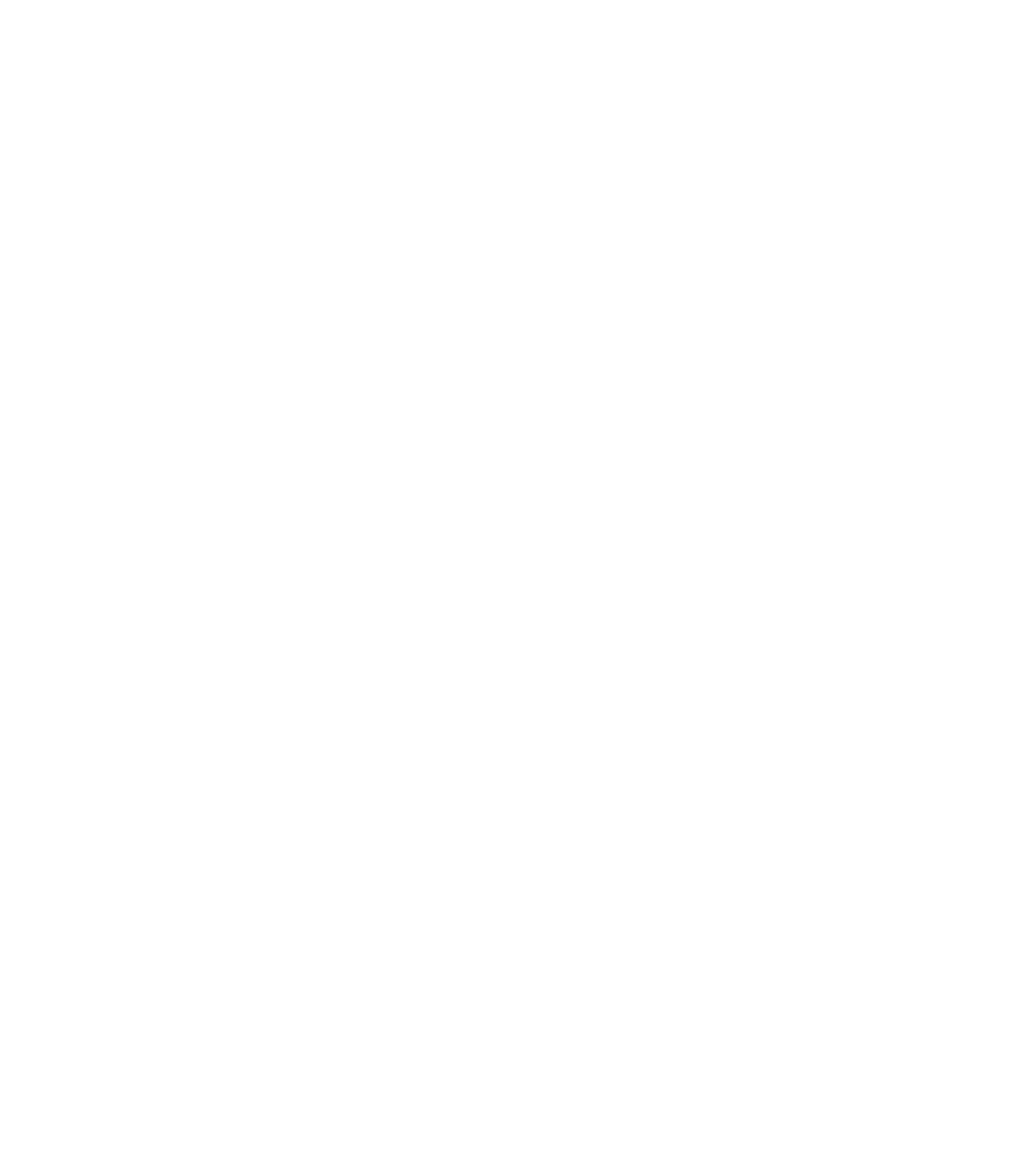
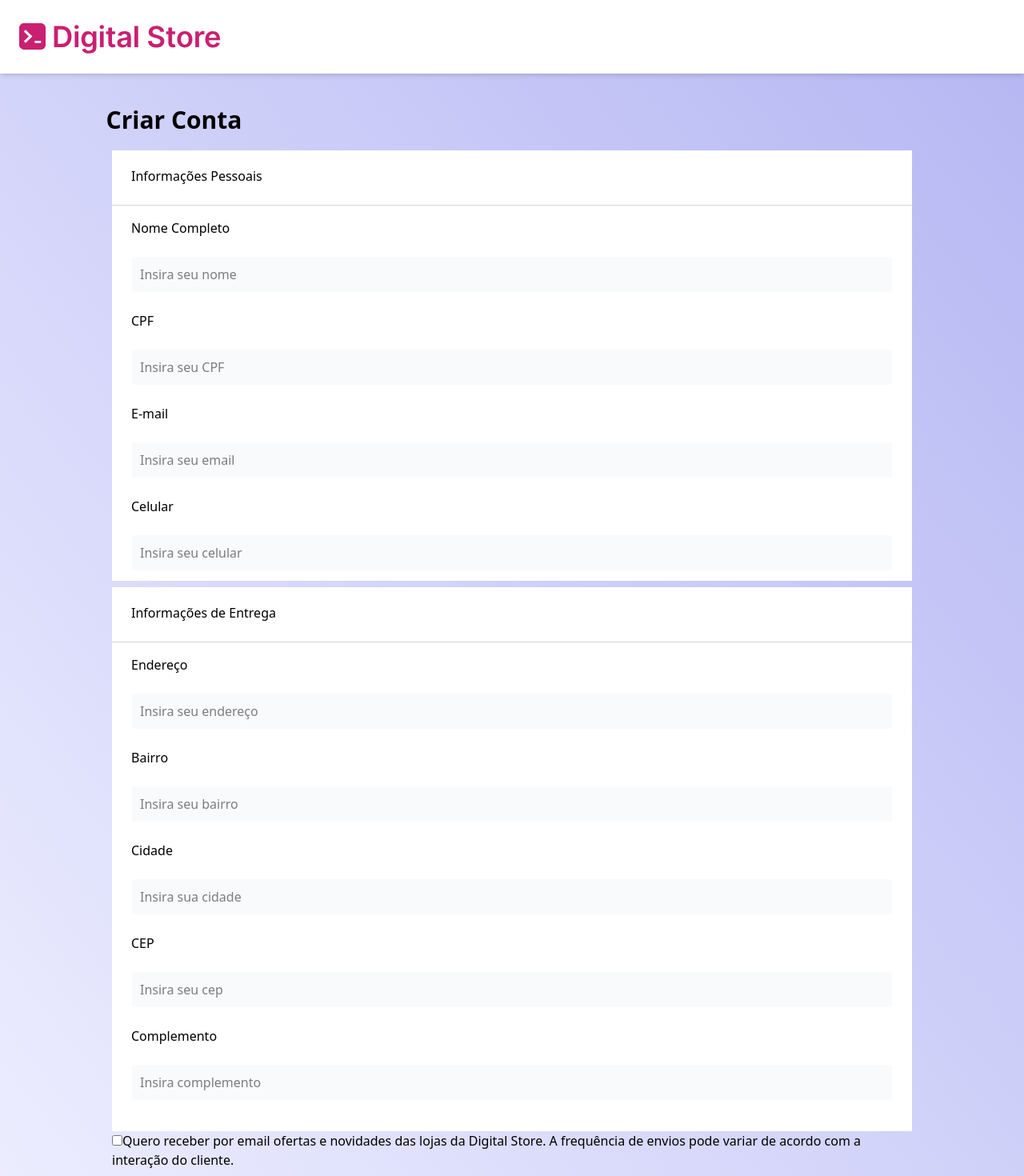
Before and after one commit to nailton-vieira/drip-store-front, a React (Vite) app: page /form-create in a window 1280 px wide. Before the commit this address had no page. Shown: the top 1470 px of the page at 80% size. Before the commit the page ends 800 px from the top, so only its background shows below. Built offline with nearby package versions, Linux system fonts and the light colour scheme.

Commit message:
Criando page para criar conta

```diff
--- a/src/main.jsx
+++ b/src/main.jsx
@@ -4,7 +4,9 @@
 import HomePage from "./pages/HomePage";
 import ProductDetails from "./pages/ProductDetails";
 import MyOrders from "./pages/MyOrders";
+import FormAccount from "./pages/FormAccount";
 import AccountLogin from "./pages/AccountLogin";
+import AccoutCreate from "./pages/AccountCreate";
 import ProductList from "./pages/ProductList";
 import MyInformation from "./pages/MyInformation";
 import { Navigate } from "react-router-dom";
@@ -16,9 +18,10 @@
         <Route path="/" element={<HomePage />} />
         <Route path="/home" element={<Navigate to="/" />} />
         <Route path="/login" element={<AccountLogin />} />
+        <Route path="/create" element={<AccoutCreate />} />
+        <Route path="/form-create" element={<FormAccount />} />
         <Route path="/product-details" element={<ProductDetails />} />
         <Route path="/my-orders" element={<MyOrders />} />
-
         <Route path="/product-list" element={<ProductList />} />
         <Route path="/my-information" element={<MyInformation />} />
       </Routes>
--- /dev/null
+++ b/src/pages/AccountCreate.jsx
@@ -0,0 +1,88 @@
+import { Link } from "react-router-dom";
+import LogoFacebook from "../assets/facebook.login.png";
+import LogoHeader from "../assets/logo-header.svg";
+import LogoEmail from "../assets/gmail.png";
+import TenisLogin4 from "../assets/tenislogin4.png";
+import Footer from "../components/Footer";
+
+export default function AccoutCreate() {
+  return (
+    <>
+      <div className="flex flex-col items-center justify-center">
+        {/* A MUDANÇA ESTÁ AQUI: As classes do header foram ajustadas */}
+        <header className="flex w-full items-center bg-white p-5 xl:p-10">
+          <div className="container mx-auto">
+            <Link to="/">
+              <img
+                src={LogoHeader}
+                alt="Digital Store Logo"
+                className="w-50 cursor-pointer xl:h-[44px] xl:w-[253px]"
+              />
+            </Link>
+          </div>
+        </header>
+
+        <div className="w-full bg-gradient-to-bl from-[#b5b6f2] to-[#efefff] py-10 pb-20">
+          <div className="flex items-center justify-center">
+            <div className="flex h-auto w-[315px] flex-col gap-5 rounded-lg bg-white p-[30px] shadow-xl md:h-auto md:w-[500px]">
+              <div>
+                <h2 className="text-center text-2xl">Crie sua conta</h2>
+                <h3 className="mb-4 text-center">
+                  Já possui uma conta?
+                  <Link
+                    to="/login"
+                    className="cursor-pointer text-[#C92071] underline hover:text-pink-700"
+                  >
+                    {" "}
+                    Entre aqui
+                  </Link>
+                </h3>
+              </div>
+              <div>
+                <p>Email</p>
+                <input
+                  type="text"
+                  name="email"
+                  id="email"
+                  placeholder="Insira seu login ou email"
+                  className="w-full rounded border border-gray-200 bg-gray-50 p-2 opacity-50 focus:outline-none focus:ring-2 focus:ring-pink-400"
+                />
+              </div>
+              <div>
+                <Link
+                  to="/form-create"
+                  className="flex h-[40px] w-full cursor-pointer items-center justify-center rounded-lg border border-[#C92071] bg-[#C92071] text-white"
+                >
+                  Criar conta
+                </Link>
+              </div>
+              <h3 className="flex items-center justify-center">
+                Ou faça login com
+              </h3>
+              <div className="flex h-auto items-center justify-center gap-4">
+                <img
+                  src={LogoEmail}
+                  alt="Login com Gmail"
+                  className="cursor-pointer"
+                />
+                <img
+                  src={LogoFacebook}
+                  alt="Login com Facebook"
+                  className="cursor-pointer"
+                />
+              </div>
+            </div>
+            <div className="hidden md:block">
+              <img
+                src={TenisLogin4}
+                alt="Imagem de um tênis"
+                className="max-w-md"
+              />
+            </div>
+          </div>
+        </div>
+      </div>
+      <Footer />
+    </>
+  );
+}
--- /dev/null
+++ b/src/pages/FormAccount.jsx
@@ -0,0 +1,168 @@
+import { Link } from "react-router-dom";
+import LogoHeader from "../assets/logo-header.svg";
+
+export default function FormAccount() {
+  return (
+    <div className="bg-linear-to-bl from-[#b5b6f2] to-[#efefff]">
+      <header className="bg-white p-5 xl:p-6 shadow-md mb-10">
+        <div className="container mx-auto flex items-center justify-start">
+          <Link to="/">
+            <img
+              src={LogoHeader}
+              alt="Digital Store Logo"
+              className="w-50 cursor-pointer xl:w-[253px] xl:h-[44px]"
+            />
+          </Link>
+        </div>
+      </header>
+      <div className="flex justify-center items-cente m-5 xl:ml-[-825px]">
+        <h2 className=" font-bold text-3xl  ">Criar Conta</h2>
+      </div>
+      <form className="flex justify-center items-cente  ">
+        <div className="space-y-2">
+          <div className="bg-white w-[350px] h-[538px] space-y-6 md:w-[700px] xl:w-[1000px]">
+            <div className="pt-5">
+              <p className="ml-6">Informações Pessoais</p>
+            </div>
+            <div className="border-t border-gray-300 mb-4"></div>
+
+            <p className="ml-6">Nome Completo </p>
+            <div className="flex flex-col items-center ">
+              <input
+                type="text"
+                name="email"
+                id="email"
+                placeholder="Insira seu nome"
+                className=" border-2 border-gray-50 focus:border-[#C92071]
+                 outline-none w-[300px] bg-gray-50 p-2 rounded-[4px] md:w-[650px]  xl:w-[950px]"
+              />
+            </div>
+
+            <p className="ml-6">CPF </p>
+            <div className="flex flex-col items-center">
+              <input
+                type="text"
+                name="email"
+                id="email"
+                placeholder="Insira seu CPF"
+                className="border-2 border-gray-50 focus:border-[#C92071]
+               outline-none w-[300px] bg-gray-50 p-2 rounded-[4px] md:w-[650px]  xl:w-[950px]"
+              />
+            </div>
+
+            <p className="ml-6">E-mail </p>
+            <div className="flex flex-col items-center">
+              <input
+                type="text"
+                name="email"
+                id="email"
+                placeholder="Insira seu email"
+                className="border-2 border-gray-50 focus:border-[#C92071]
+               outline-none w-[300px] bg-gray-50 p-2 rounded-[4px] md:w-[650px]  xl:w-[950px]"
+              />
+            </div>
+
+            <p className="ml-6">Celular</p>
+            <div className="flex flex-col items-center">
+              <input
+                type="text"
+                name="email"
+                id="email"
+                placeholder="Insira seu celular"
+                className="border-2 border-gray-50 focus:border-[#C92071]
+               outline-none w-[300px] bg-gray-50 p-2 rounded-[4px] md:w-[650px]  xl:w-[950px]"
+              />
+            </div>
+          </div>
+
+          <div className="bg-white w-[350px] h-[680px] space-y-6 md:w-[700px] xl:w-[1000px]">
+            <div className="pt-5">
+              <p className="ml-6">Informações de Entrega</p>
+            </div>
+            <div className="border-t border-gray-300 mb-4"></div>
+
+            <p className="ml-6">Endereço </p>
+            <div className="flex flex-col items-center">
+              <input
+                type="text"
+                name="email"
+                id="email"
+                placeholder="Insira seu endereço"
+                className="border-2 border-gray-50 focus:border-[#C92071]
+               outline-none w-[300px] bg-gray-50 p-2 rounded-[4px] md:w-[650px]  xl:w-[950px]"
+              />
+            </div>
+
+            <p className="ml-6">Bairro</p>
+            <div className="flex flex-col items-center">
+              <input
+                type="text"
+                name="email"
+                id="email"
+                placeholder="Insira seu bairro"
+                className="border-2 border-gray-50 focus:border-[#C92071]
+               outline-none w-[300px] bg-gray-50 p-2 rounded-[4px] md:w-[650px]  xl:w-[950px]"
+              />
+            </div>
+
+            <p className="ml-6">Cidade </p>
+            <div className="flex flex-col items-center">
+              <input
+                type="text"
+                name="email"
+                id="email"
+                placeholder="Insira sua cidade"
+                className="border-2 border-gray-50 focus:border-[#C92071]
+               outline-none w-[300px] bg-gray-50 p-2 rounded-[4px] md:w-[650px]  xl:w-[950px]"
+              />
+            </div>
+
+            <p className="ml-6">CEP</p>
+            <div className="flex flex-col items-center">
+              <input
+                type="text"
+                name="email"
+                id="email"
+                placeholder="Insira seu cep"
+                className="border-2 border-gray-50 focus:border-[#C92071]
+               outline-none w-[300px] bg-gray-50 p-2 rounded-[4px] md:w-[650px]  xl:w-[950px]"
+              />
+            </div>
+
+            <p className="ml-6">Complemento</p>
+            <div className="flex flex-col items-center">
+              <input
+                type="text"
+                name="email"
+                id="email"
+                placeholder="Insira complemento"
+                className="border-2 border-gray-50 focus:border-[#C92071]
+                 outline-none w-[300px] bg-gray-50 p-2 rounded-[4px] md:w-[650px]  xl:w-[950px]"
+              />
+            </div>
+          </div>
+        </div>
+      </form>
+      <div className="flex flex-col justify-center items-center gap-[60px] ">
+        <div className="w-[350px] h-[48px] gap-[30px] md:w-[700px]  xl:w-[1000px]">
+          <label>
+            <input type="checkbox" className="cursor-pointer" />
+            <span>
+              Quero receber por email ofertas e novidades das lojas da Digital
+              Store. A frequência de envios pode variar de acordo com a
+              interação do cliente.
+            </span>
+          </label>
+        </div>
+        <div className="mb-[30px]">
+          <Link
+            to="/"
+            className="flex items-center justify-center text-white bg-[#C92071] cursor-pointer w-[350px] h-[48px] rounded-lg md:w-[700px] xl:w-[950px] hover:bg-pink-700"
+          >
+            Criar Conta
+          </Link>
+        </div>
+      </div>
+    </div>
+  );
+}
```
